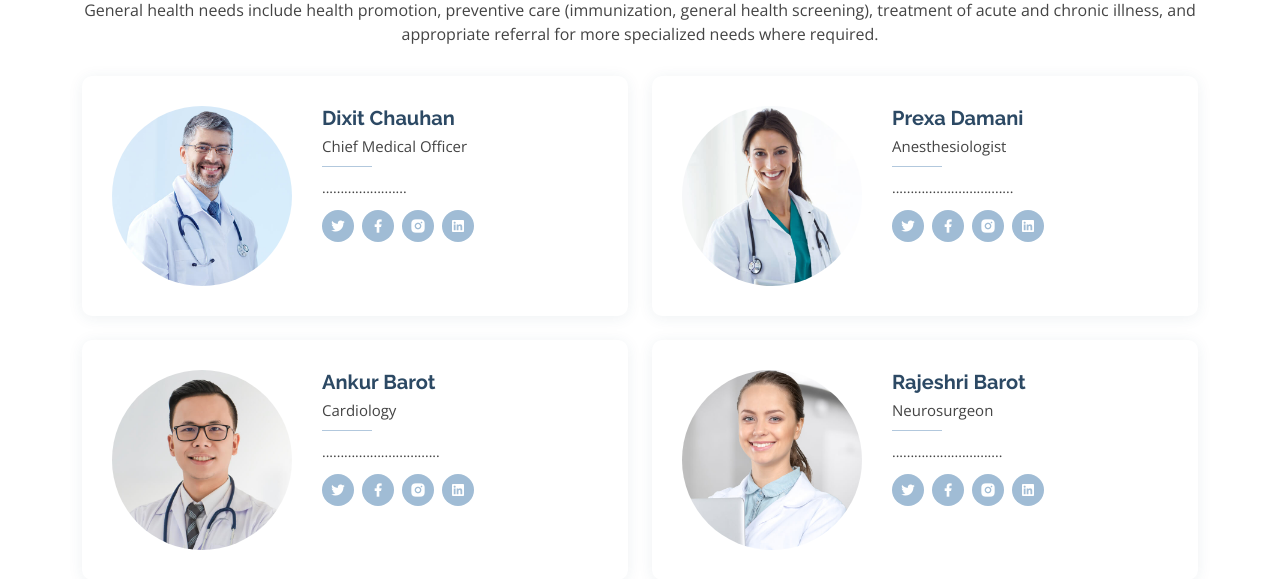
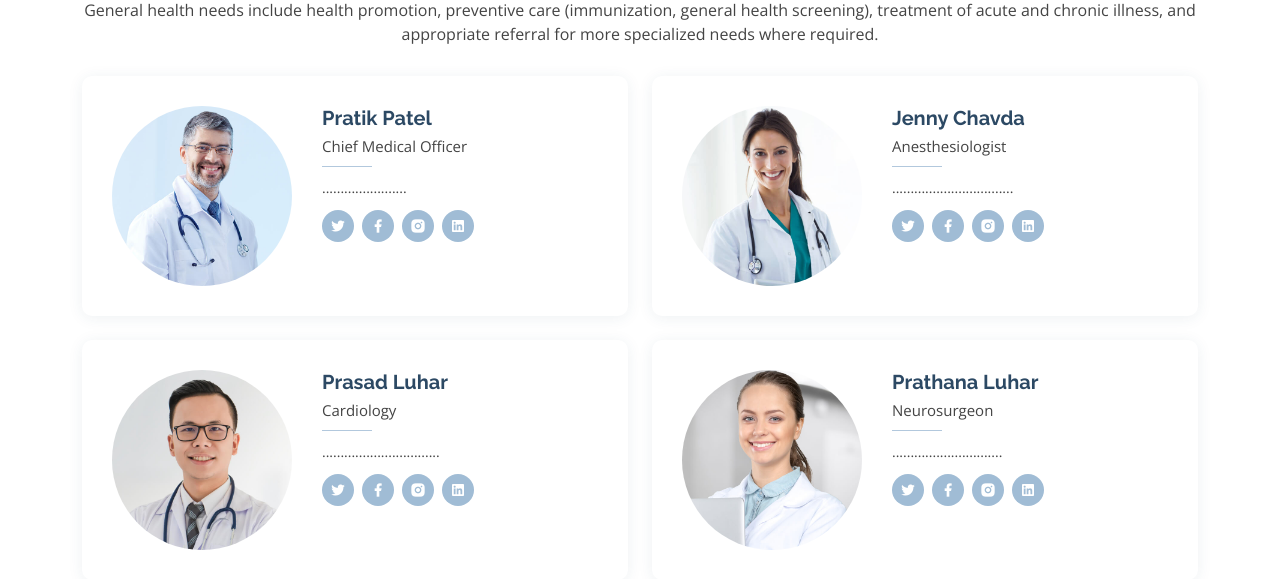
Before and after one commit to pmluhar411/Luhar-s-Hospital-, a Django app: page / in a window 1280 px wide. Shown: the part 2396-2975 px from the top of the page. Run offline with Django 3.2, Linux system fonts and the light colour scheme; some libraries are stand-ins or nearby versions.

Commit message:
Updated website content

```diff
--- a/healthapp/templates/carousel.html
+++ b/healthapp/templates/carousel.html
@@ -134,7 +134,7 @@
             <div class="member d-flex align-items-start">
               <div class="pic"><img src="{% static 'img/doctors/doctors-1.jpg' %}" class="img-fluid" alt=""></div>
               <div class="member-info">
-                <h4>Dixit Chauhan</h4>
+                <h4>Pratik Patel</h4>
                 <span>Chief Medical Officer</span>
                 <p>.......................</p>
                 <div class="social">
@@ -151,7 +151,7 @@
             <div class="member d-flex align-items-start">
               <div class="pic"><img src="{% static 'img/doctors/doctors-2.jpg' %}" class="img-fluid" alt=""></div>
               <div class="member-info">
-                <h4>Prexa Damani</h4>
+                <h4>Jenny Chavda</h4>
                 <span>Anesthesiologist</span>
                 <p>.................................</p>
                 <div class="social">
@@ -168,7 +168,7 @@
             <div class="member d-flex align-items-start">
               <div class="pic"><img src="{% static 'img/doctors/doctors-3.jpg' %}" class="img-fluid" alt=""></div>
               <div class="member-info">
-                <h4>Ankur Barot</h4>
+                <h4>Prasad Luhar</h4>
                 <span>Cardiology</span>
                 <p>................................</p>
                 <div class="social">
@@ -185,7 +185,7 @@
             <div class="member d-flex align-items-start">
               <div class="pic"><img src="{% static 'img/doctors/doctors-4.jpg' %}" class="img-fluid" alt=""></div>
               <div class="member-info">
-                <h4>Rajeshri Barot</h4>
+                <h4>Prathana Luhar</h4>
                 <span>Neurosurgeon</span>
                 <p>..............................</p>
                 <div class="social">
```
